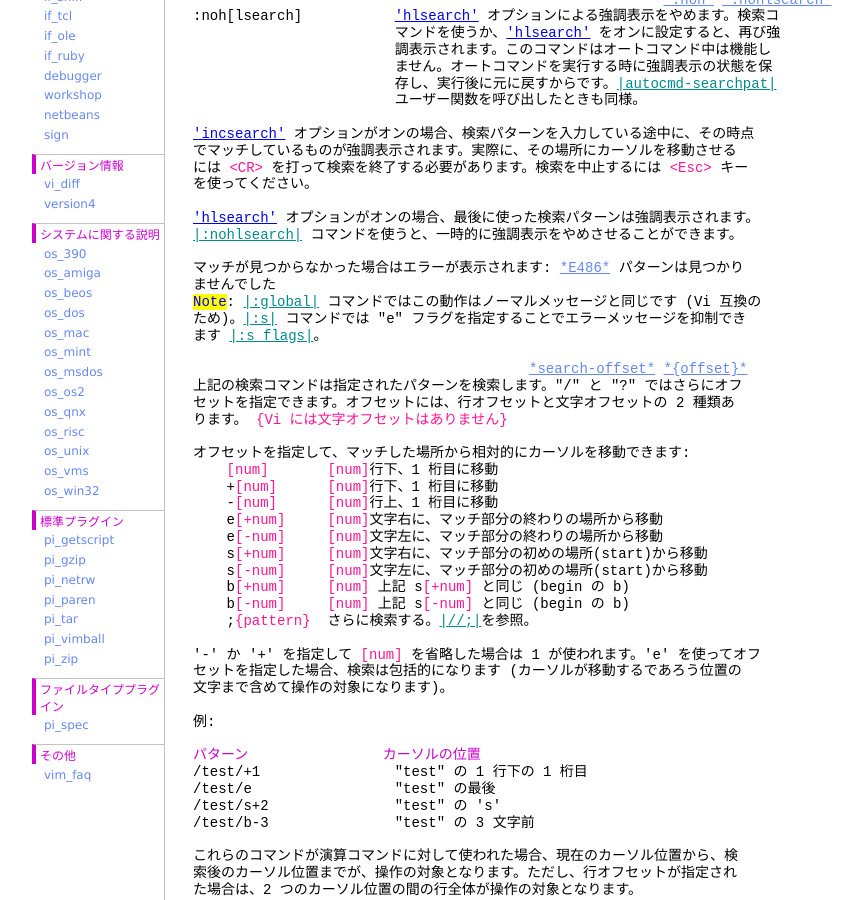
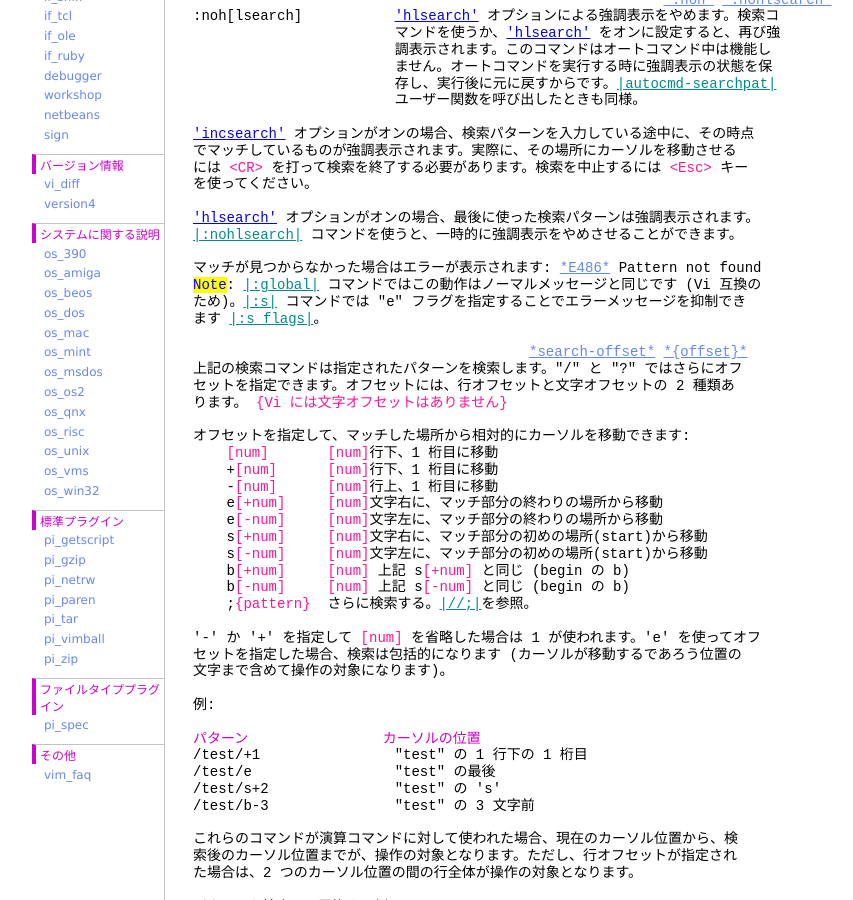
Before and after one commit to vim-jp/vimdoc-ja, a Jekyll site: the page built from pattern.html, in a window 1280 px wide and 900 px high, scrolled down 2479 px. Shown: the whole window, without its empty margins (208-1061 px from the left). Built offline with Jekyll 4.4.1, drawn with Linux system fonts in a browser that asks for light colours; nearby versions of some CDN libraries; Markdown is read by kramdown in place of the engine named in the settings; comment, search, counter and statistics services are not loaded.

Commit message:
Deployed vim-jp/vimdoc-ja@296dcf2a6ea0107ffc8e34002b108b4ec51ecf37 by ixeris.kaoriya.net

```diff
--- a/pattern.html
+++ b/pattern.html
@@ -154,8 +154,7 @@ gD&nbsp;&nbsp;&nbsp;&nbsp;&nbsp;&nbsp;&nbsp;&nbsp;&nbsp;&nbsp;&nbsp;&nbsp;&nbsp;
 <a class="Type" href="options.html#'hlsearch'">'hlsearch'</a>&nbsp;オプションがオンの場合、最後に使った検索パターンは強調表示されます。<br>
 <a class="Identifier" href="pattern.html#:nohlsearch">|:nohlsearch|</a>&nbsp;コマンドを使うと、一時的に強調表示をやめさせることができます。<br>
 <br>
-マッチが見つからなかった場合はエラーが表示されます:&nbsp;<a class="Constant" href="pattern.html#E486" name="E486">*E486*</a>&nbsp;パターンは見つかり<br>
-ませんでした<br>
+マッチが見つからなかった場合はエラーが表示されます:&nbsp;<a class="Constant" href="pattern.html#E486" name="E486">*E486*</a>&nbsp;Pattern not found<br>
 <span class="Todo">Note</span>:&nbsp;<a class="Identifier" href="repeat.html#:global">|:global|</a>&nbsp;コマンドではこの動作はノーマルメッセージと同じです (Vi 互換の<br>
 ため)。<a class="Identifier" href="change.html#:s">|:s|</a>&nbsp;コマンドでは &quot;e&quot; フラグを指定することでエラーメッセージを抑制でき<br>
 ます&nbsp;<a class="Identifier" href="change.html#:s_flags">|:s_flags|</a>。<br>
```
